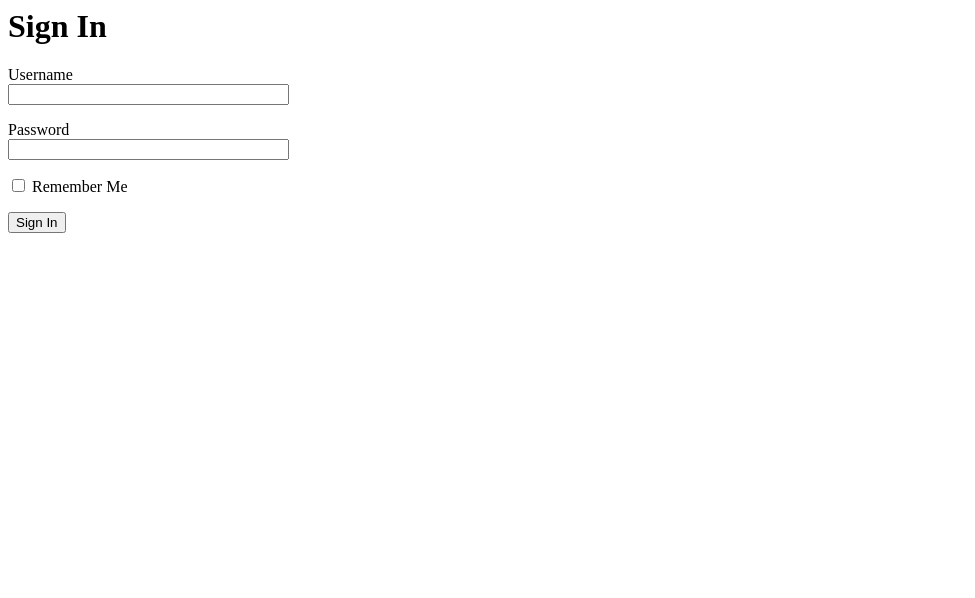
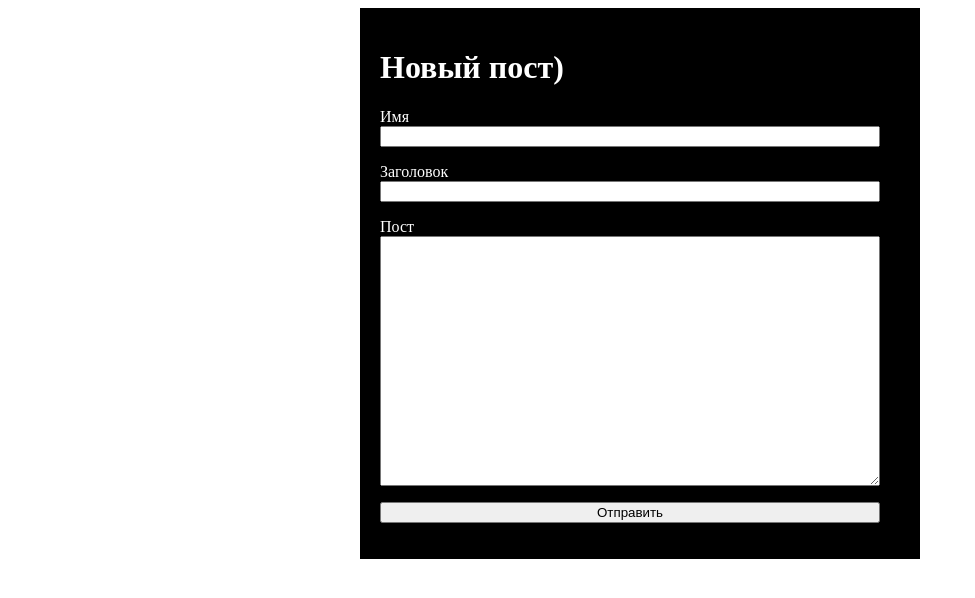
Before and after one commit to ArtemKuksenko/flask_example, a Flask app: template app/templates/add_post.html in a window 1280 px wide. Shown: the top 598 px of the page, without its empty margins (0-975 px from the left). Run offline with Flask 2, Linux system fonts and the light colour scheme; the template is opened without the code that fills it: values that come from a table or form of the project are taken from there, others are empty.

Commit message:
create post

```diff
--- a/app/forms.py
+++ b/app/forms.py
@@ -1,9 +1,10 @@
 from flask_wtf import FlaskForm
-from wtforms import StringField, PasswordField, BooleanField, SubmitField
+from wtforms import StringField, SubmitField, TextAreaField
 from wtforms.validators import DataRequired
 
 class LoginForm(FlaskForm):
-    username = StringField('Username', validators=[DataRequired()])
-    password = PasswordField('Password', validators=[DataRequired()])
-    remember_me = BooleanField('Remember Me')
-    submit = SubmitField('Sign In')
+    name_user = StringField('Имя', validators=[DataRequired()])
+    title = StringField('Заголовок', validators=[DataRequired()])
+    text = TextAreaField('Пост', validators=[DataRequired()])
+
+    submit = SubmitField('Отправить')
--- a/app/routes.py
+++ b/app/routes.py
@@ -27,10 +27,10 @@ def template_id(username):
     homebodies = ['По', 'Ляля', 'Тинки-Винки', 'Дипси']
     return render_template('template.html', title='Home', user=user, homebodies=homebodies)
 
-@app.route('/add', methods=['GET', 'POST'])
+@app.route('/create', methods=['GET', 'POST'])
 def add_post():
     form = LoginForm()
     if form.validate_on_submit():
         print(form.username)
         return redirect('/index')
-    return render_template('add_post.html', title='Sign In', form=form)
+    return render_template('add_post.html', title='+пост', form=form)
--- a/app/templates/add_post.html
+++ b/app/templates/add_post.html
@@ -1,18 +1,24 @@
 {% extends "base.html" %}
 
 {% block content %}
-    <h1>Sign In</h1>
-    <form action="" method="post" novalidate>
+    <div class="new-post">
+        <h1>Новый пост)</h1>
+        <form action="" method="post" novalidate width = 500px>
             {{ form.hidden_tag() }}
             <p>
-            {{ form.username.label }}<br>
-            {{ form.username(size=32) }}
+                {{ form.name_user.label }}<br>
+                {{ form.name_user(size=32) }}
             </p>
             <p>
-            {{ form.password.label }}<br>
-            {{ form.password(size=32) }}
+                {{ form.title.label }}<br>
+                {{ form.title(size=32) }}
             </p>
-        <p>{{ form.remember_me() }} {{ form.remember_me.label }}</p>
+            <p>
+                {{ form.text.label }}<br>
+                {{ form.text(size=32) }}
+            </p>
+
             <p>{{ form.submit() }}</p>
         </form>
+    </div>
 {% endblock %}
--- a/app/templates/base.html
+++ b/app/templates/base.html
@@ -6,6 +6,25 @@
     {% else %}
         <title>Flask tutorial</title>
     {% endif %}
+    <style>
+        textarea{
+            width: 500px;
+            height: 250px;
+        }
+        input{
+            width: 500px;
+        }
+        button{
+            width: 500px;
+        }
+        .new-post{
+            margin: 0 auto;
+            width: 520px;
+            background: black;
+            padding: 20px;
+            color: white;
+        }
+    </style>
 </head>
 <body>
 {% block content %}{% endblock %}
```
Lines whose indentation alone changed are shown as unchanged.
